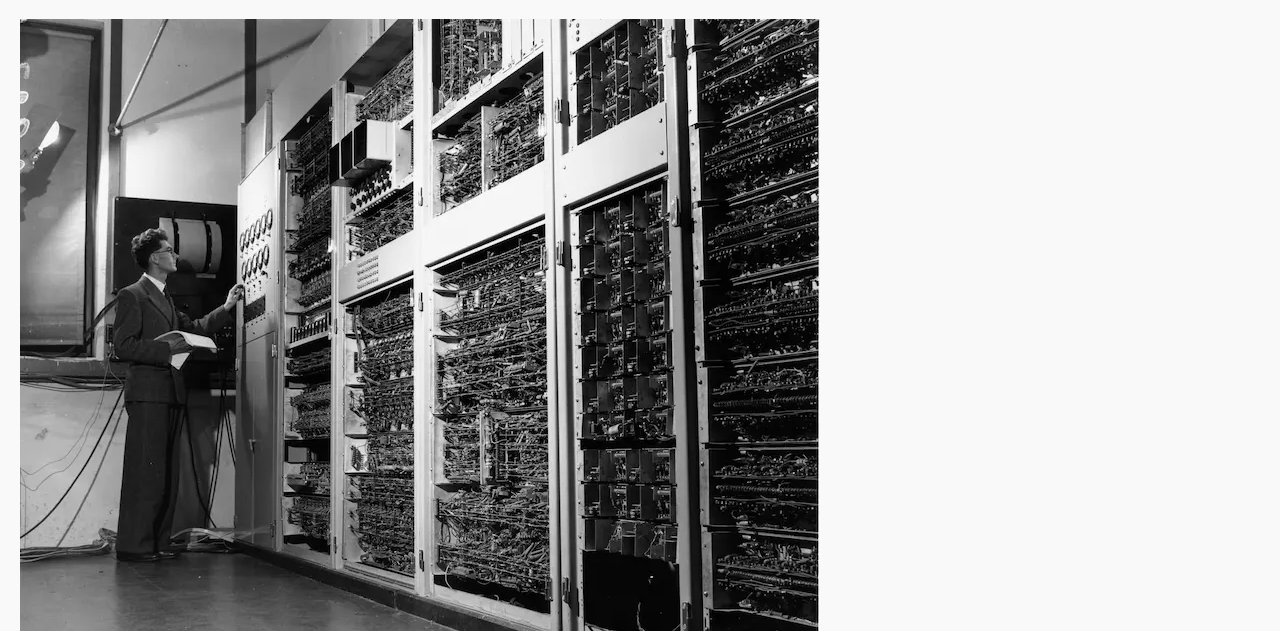
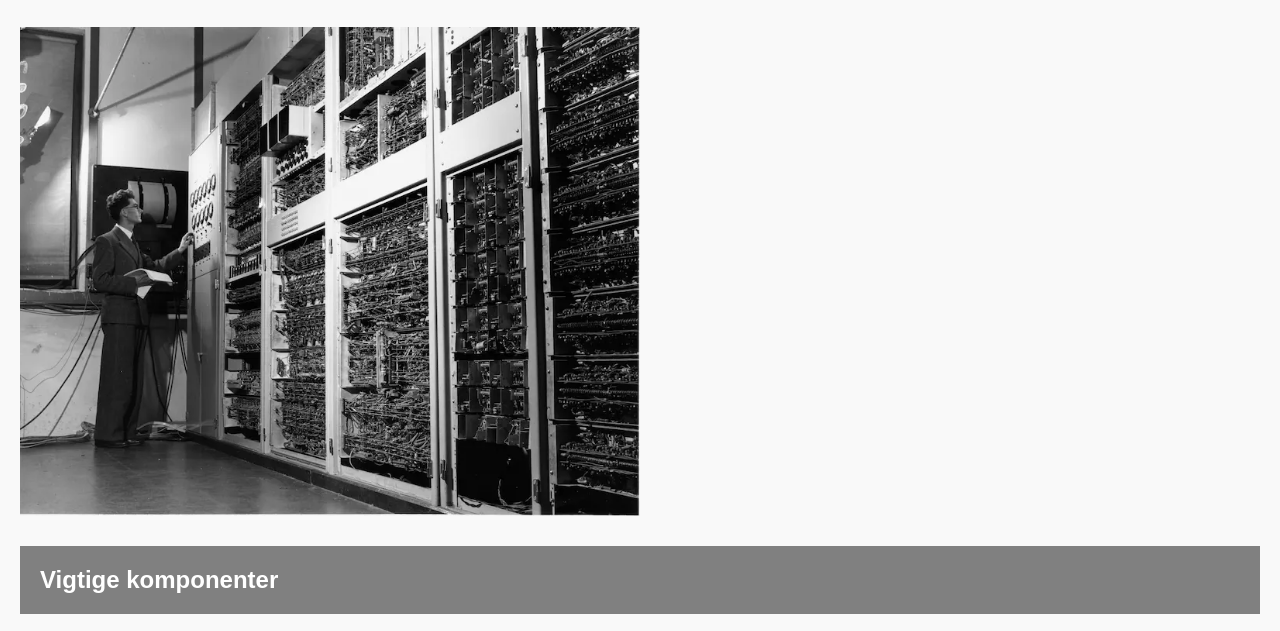
Before and after one commit to Danielladuncan/mobilesite, a plain HTML site: page komponenter.html in a window 1280 px wide. Shown: the part 163-794 px from the top of the page. Drawn offline with Linux system fonts and the light colour scheme.

Commit message:
Add files via upload

```diff
--- a/komponenter.css
+++ b/komponenter.css
@@ -20,13 +20,14 @@ li {
 }
 
 img {
-  max-width: 100%;
-  height: auto;
-  display: block;
-}
-button {
-  padding: 12px 20px;
-  font-size: 1rem;
+  width: 50%;
+  background-color: #ddd;
+  margin: 30px 0;
+  display: flex;
+  align-items: center;
+  justify-content: center;
+  color: #888;
+  font-size: 24px;
 }
 
 h1 {
```
